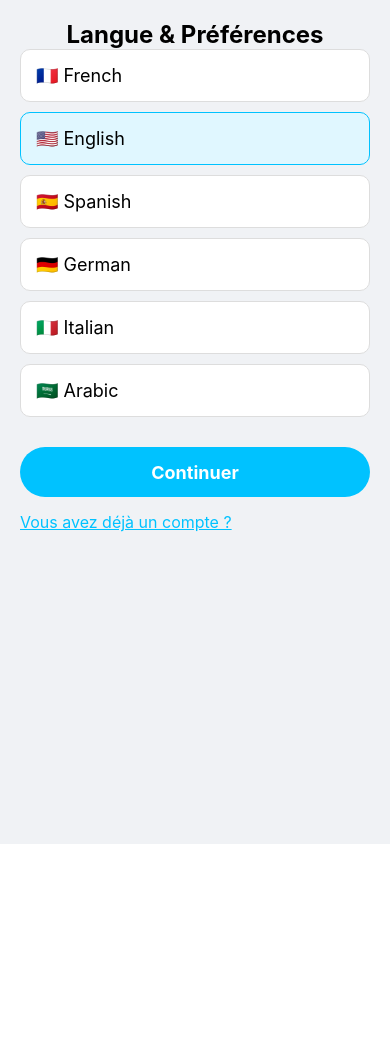
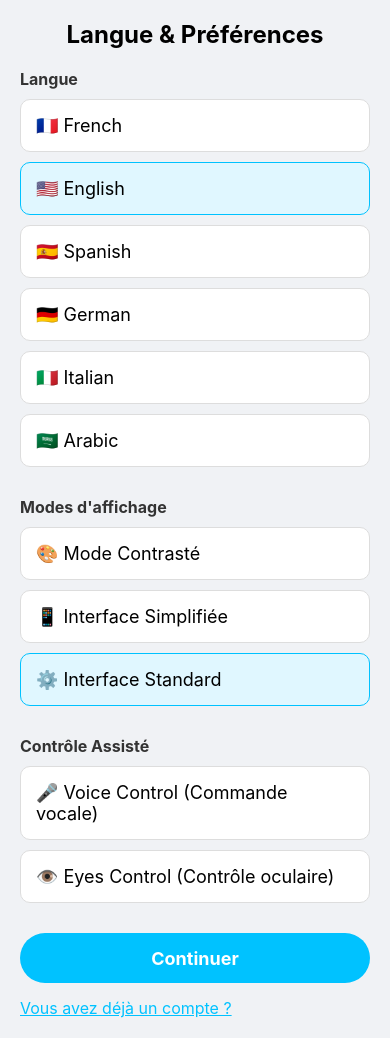
Before and after one commit to VERA-assistance/VERA-assistance, a React Native app: screen /SignUp in a window 390 px wide. Before the commit the page ends 844 px from the top, so only its background shows below. Built offline with nearby package versions, Linux system fonts and the light colour scheme.

Commit message:
Ajout de la sélection des modes d'affichage et des contrôles assistés dans l'écran d'inscription

```diff
--- a/src/screens/SignUpScreen.js
+++ b/src/screens/SignUpScreen.js
@@ -28,6 +28,8 @@ const SignUpScreen = ({ navigation }) => {
   const [step, setStep] = useState(1);
   const [selectedLanguage, setSelectedLanguage] = useState('en');
   const [selectedSituations, setSelectedSituations] = useState([]);
+  const [selectedDisplayMode, setSelectedDisplayMode] = useState('standard');
+  const [selectedAssistiveControls, setSelectedAssistiveControls] = useState([]);
   const [firstName, setFirstName] = useState('');
   const [lastName, setLastName] = useState('');
   const [email, setEmail] = useState('');
@@ -51,6 +53,9 @@ const SignUpScreen = ({ navigation }) => {
   const renderStep1 = () => (
     <View style={styles.stepContainer}>
       <Text style={styles.title}>Langue & Préférences</Text>
+
+      {/* Sélection de la langue */}
+      <Text style={styles.sectionTitle}>Langue</Text>
       {languages.map(lang => (
         <TouchableOpacity
           key={lang.code}
@@ -60,6 +65,55 @@ const SignUpScreen = ({ navigation }) => {
           <Text style={styles.optionText}>{lang.flag} {lang.name}</Text>
         </TouchableOpacity>
       ))}
+
+      {/* Modes d'affichage */}
+      <Text style={styles.sectionTitle}>Modes d'affichage</Text>
+      <TouchableOpacity
+        style={[styles.optionButton, selectedDisplayMode === 'contrasted' && styles.selectedOption]}
+        onPress={() => setSelectedDisplayMode('contrasted')}
+      >
+        <Text style={styles.optionText}>🎨 Mode Contrasté</Text>
+      </TouchableOpacity>
+      <TouchableOpacity
+        style={[styles.optionButton, selectedDisplayMode === 'simplified' && styles.selectedOption]}
+        onPress={() => setSelectedDisplayMode('simplified')}
+      >
+        <Text style={styles.optionText}>📱 Interface Simplifiée</Text>
+      </TouchableOpacity>
+      <TouchableOpacity
+        style={[styles.optionButton, selectedDisplayMode === 'standard' && styles.selectedOption]}
+        onPress={() => setSelectedDisplayMode('standard')}
+      >
+        <Text style={styles.optionText}>⚙️ Interface Standard</Text>
+      </TouchableOpacity>
+
+      {/* Contrôle Assisté */}
+      <Text style={styles.sectionTitle}>Contrôle Assisté</Text>
+      <TouchableOpacity
+        style={[styles.optionButton, selectedAssistiveControls.includes('voice') && styles.selectedOption]}
+        onPress={() => {
+          setSelectedAssistiveControls(prev =>
+            prev.includes('voice')
+              ? prev.filter(c => c !== 'voice')
+              : [...prev, 'voice']
+          );
+        }}
+      >
+        <Text style={styles.optionText}>🎤 Voice Control (Commande vocale)</Text>
+      </TouchableOpacity>
+      <TouchableOpacity
+        style={[styles.optionButton, selectedAssistiveControls.includes('eyes') && styles.selectedOption]}
+        onPress={() => {
+          setSelectedAssistiveControls(prev =>
+            prev.includes('eyes')
+              ? prev.filter(c => c !== 'eyes')
+              : [...prev, 'eyes']
+          );
+        }}
+      >
+        <Text style={styles.optionText}>👁️ Eyes Control (Contrôle oculaire)</Text>
+      </TouchableOpacity>
+
       <TouchableOpacity style={styles.button} onPress={() => setStep(2)}>
         <Text style={styles.buttonText}>Continuer</Text>
       </TouchableOpacity>
@@ -198,6 +252,13 @@ const styles = StyleSheet.create({
     textAlign: 'center',
     flex: 1,
   },
+  sectionTitle: {
+    fontSize: 16,
+    fontWeight: '700',
+    color: '#333',
+    marginTop: 20,
+    marginBottom: 10,
+  },
   subtitle: {
     fontSize: 16,
     color: '#666',
```
Also changed, not shown: 1 other file (tests, documents, lock files or other folders).
